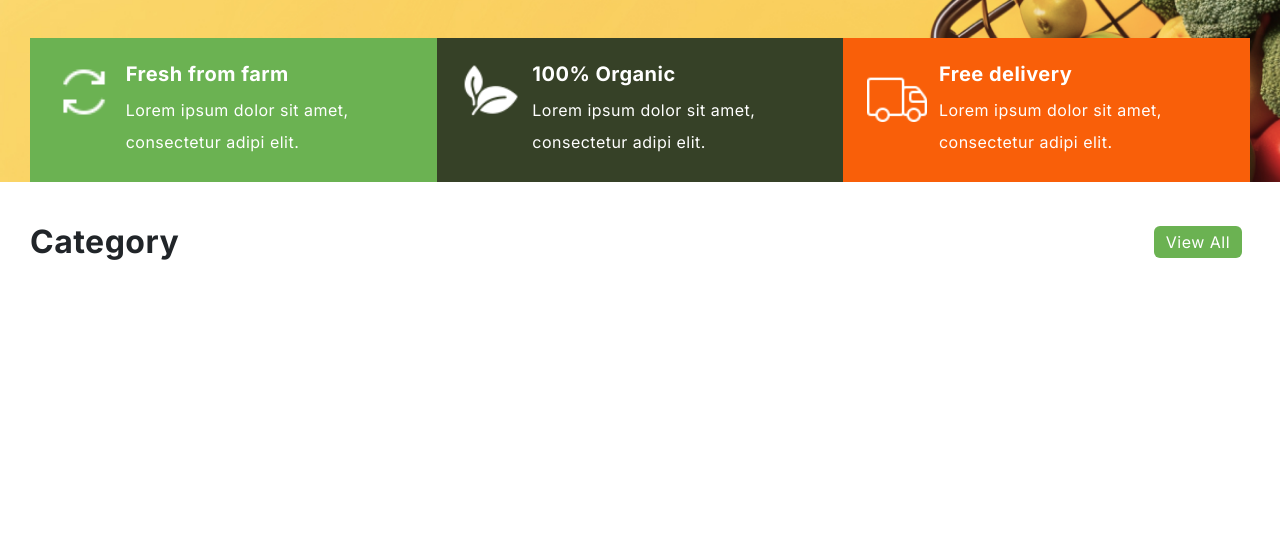
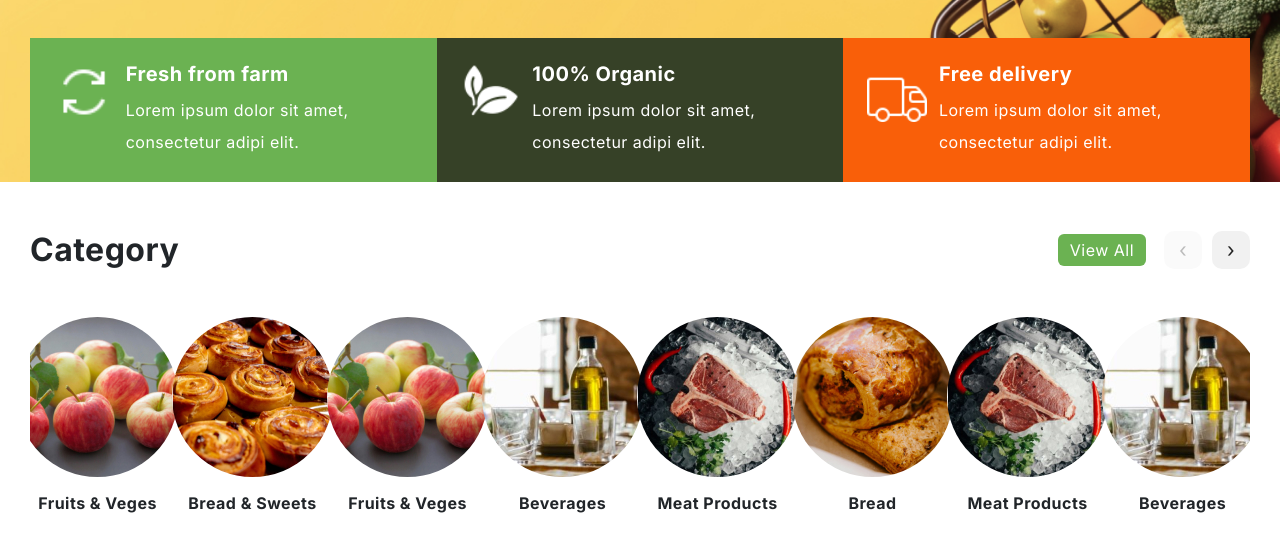
Before and after one commit to RincyPradeep/organic-grocery-store, a plain HTML site: page index.html in a window 1280 px wide. Shown: the part 743-1294 px from the top of the page. Before the commit the page ends 1092 px from the top, so only its background shows below. Drawn offline with nearby package versions, Linux system fonts and the light colour scheme.

Commit message:
category section

```diff
--- a/index.html
+++ b/index.html
@@ -9,8 +9,11 @@
 
     <link rel="stylesheet" href="style.css" type="text/css" />
 
+    <!-- Swiper CSS -->
+    <link rel="stylesheet" href="https://cdn.jsdelivr.net/npm/swiper@11/swiper-bundle.min.css"/>
 
 </head>
+
 <body>
     <section id="home">
         <!-- header section -->
@@ -119,25 +122,74 @@
         <section class="wrapper">
             <div class="top">
                 <h2>Category</h2>
-                <div>
+                <div style="display: flex; align-items: center; gap: 10px;">
                     <a href="#" class="btn-primary">View All</a>
-                    <!-- Slider arrows -->
-                    <!-- <div class="slider-arrows">
-                        <div class="swiper-button-prev cat-prev"><</div>
-                        <div class="swiper-button-next cat-next">></div>
-                    </div> -->
+                    <!-- Slider buttons -->
+                    <div class="custom-swiper-buttons">
+                        <div class="btn-prev">‹</div>
+                        <div class="btn-next">›</div>
+                    </div>
                 </div>
             </div>
-            <!-- <div class="bottom">
-                <a href="#">
-                    <img src="./images/fruits.jpg" alt="fruits">
-                    <h4>Fruits & Veges</h4>
-                </a>
-            </div> -->
 
-
+            <div class="bottom swiper mySwiper">
+                <div class="swiper-wrapper">
+                    <a href="#" class="swiper-slide">
+                        <img src="./images/fruits.jpg" alt="fruits">
+                        <h4>Fruits & Veges</h4>
+                    </a>
+                    <a href="#" class="swiper-slide">
+                        <img src="./images/sweets.jpg" alt="sweets">
+                        <h4>Bread & Sweets</h4>
+                    </a>
+                    <a href="#" class="swiper-slide">
+                        <img src="./images/fruits.jpg" alt="fruits">
+                        <h4>Fruits & Veges</h4>
+                    </a>
+                    <a href="#" class="swiper-slide">
+                        <img src="./images/beverages.jpg" alt="beverages">
+                        <h4>Beverages</h4>
+                    </a>
+                    <a href="#" class="swiper-slide">
+                        <img src="./images/meat.jpg" alt="meat">
+                        <h4>Meat Products</h4>
+                    </a>
+                    <a href="#" class="swiper-slide">
+                        <img src="./images/bread.jpg" alt="bread">
+                        <h4>Bread</h4>
+                    </a>
+                    <a href="#" class="swiper-slide">
+                        <img src="./images/meat.jpg" alt="meat">
+                        <h4>Meat Products</h4>
+                    </a>
+                    <a href="#" class="swiper-slide">
+                        <img src="./images/beverages.jpg" alt="beverages">
+                        <h4>Beverages</h4>
+                    </a>
+                    <a href="#" class="swiper-slide">
+                        <img src="./images/sweets.jpg" alt="sweets">
+                        <h4>Breads & Sweets</h4>
+                    </a>
+                    <a href="#" class="swiper-slide">
+                        <img src="./images/bread.jpg" alt="bread">
+                        <h4>Bread</h4>
+                    </a>
+                </div>
+            </div>
         </section>
      </section>
 
+     <!-- Swiper JS -->
+    <script src="https://cdn.jsdelivr.net/npm/swiper@11/swiper-bundle.min.js"></script>
+    <script>
+        const swiper = new Swiper(".mySwiper", {
+            slidesPerView: 8,
+            spaceBetween: 20,
+            navigation: {
+                nextEl: ".btn-next",
+                prevEl: ".btn-prev",
+            },
+        });
+    </script>
 </body>
 </html>
--- a/style.css
+++ b/style.css
@@ -330,7 +330,6 @@ a{
     flex-direction: column;
     align-items: center;
     width:max-content;
-
 }
 
 #category .bottom img{
@@ -341,50 +340,34 @@ a{
     margin: 16px 0 8px;
 }
 
-/* -------------------- */
-#category {
-  width: 100%;
-  padding: 40px 0;
+#category .custom-swiper-buttons{
+    display: flex;
+    gap: 10px;
 }
 
-
-.slider-arrows {
+#category .btn-prev,
+.btn-next {
+  width: 38px;
+  height: 38px;
+  background-color: #F1F1F1;
+  color: #222222;
   display: flex;
   align-items: center;
-  gap: 10px;
+  justify-content: center;
+  font-size: 20px;
+  border-radius: 10px;
+  cursor: pointer;
+  user-select: none;
 }
-
-/* ROUND ARROW BUTTONS */
-.swiper-button-prev.cat-prev,
-.swiper-button-next.cat-next {
-  width: 38px;
-  height: 38px;
-  background: #f2f2f2;
-  border-radius: 50%;
+.btn-prev.swiper-button-disabled,
+.btn-next.swiper-button-disabled {
+  opacity: 0.3;
+  pointer-events: none;
+  cursor: default;
 }
-
-.swiper-button-prev.cat-prev::after,
-.swiper-button-next.cat-next::after {
-  font-size: 16px;
-  color: #000;
+#category .btn-prev:hover{
+    background-color: #6BB252;
 }
-
-/* Category Items */
-.category-item {
-  text-align: center;
-  text-decoration: none;
-  color: #000;
+#category .btn-next:hover{
+    background-color: #6BB252;
 }
-
-.category-item img {
-  width: 130px;
-  height: 130px;
-  border-radius: 50%;
-  object-fit: cover;
-  margin-bottom: 10px;
-}
-
-.category-item p {
-  font-size: 16px;
-  margin-top: 5px;
-}
```
Also changed, not shown: images/beverages.jpg (added), images/bread.jpg (added), images/meat.jpg (added), images/sweets.jpg (added).
